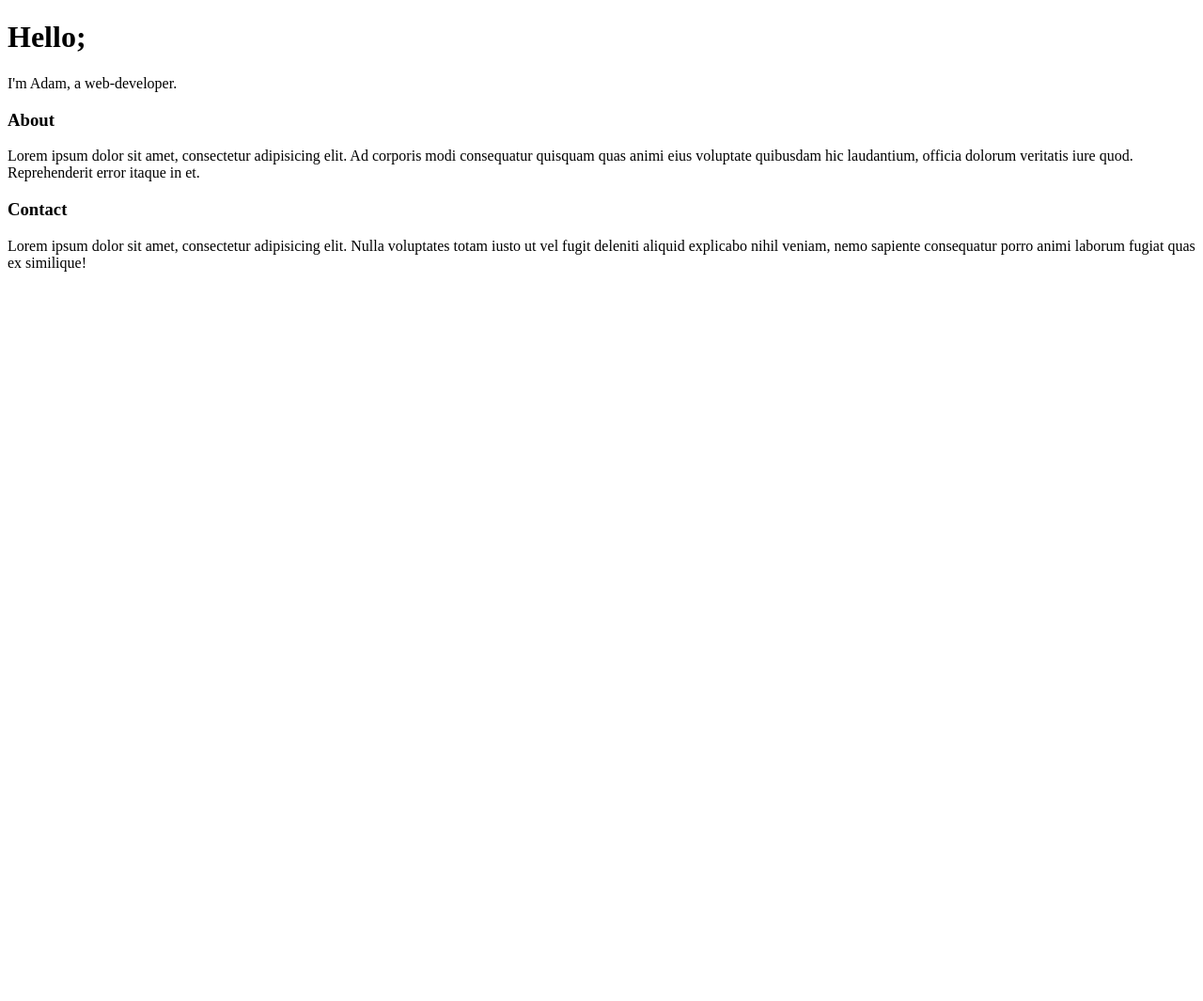
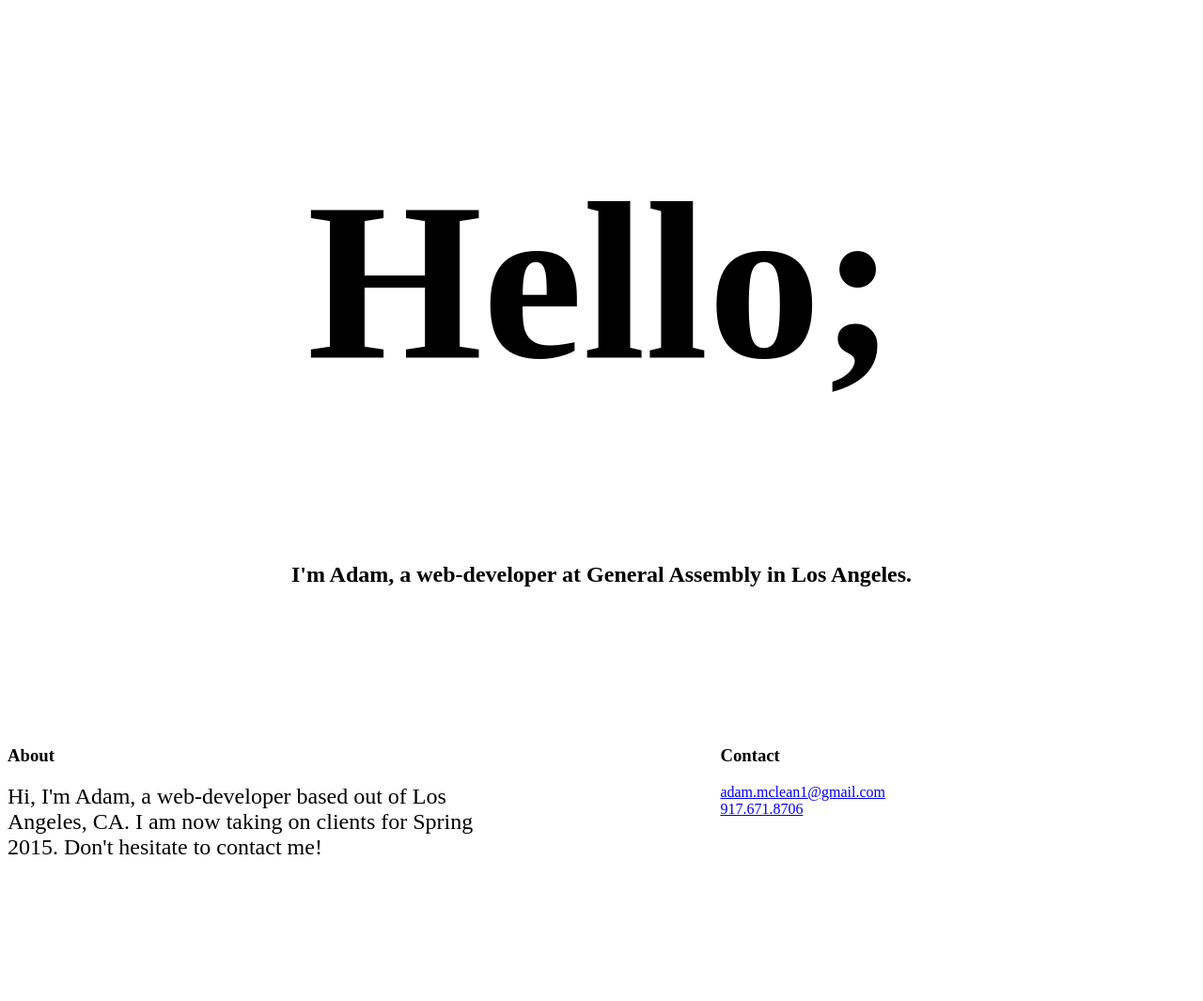
Before and after one commit to adammclean/ga-interview, a plain HTML site: page index.html in a window 1280 px wide. Shown: the whole page at 94% size. Before the commit the page ends 800 px from the top, so only its background shows below. Drawn offline with Linux system fonts and the light colour scheme.

Commit message:
skeleton part 2 done

```diff
--- a/css/style.css
+++ b/css/style.css
@@ -0,0 +1,54 @@
+/***********************
+Jumbotron
+***********************/
+
+#jumbotron {
+	text-align: center;
+	padding: 0px auto;
+	margin: 0;
+	font-weight: bold;
+}
+
+h1 {
+	font-size: 15em;
+}
+
+p {
+	font-size: 1.5em;
+	margin: 0 0 150px 0;
+	padding: 0;
+}
+
+
+
+/***********************
+About
+***********************/
+
+#about {
+	float: left;
+	clear: all;
+	width: 40%;
+	margin: 0;
+	padding: 0;
+}
+
+
+
+/***********************
+Contact
+***********************/
+
+#contact {
+	float: right;
+	clear: all;
+	width: 40%;
+	margin: 0;
+	padding: 0;
+}
+
+#contact-info {
+	list-style: none;
+	padding: 0;
+	margin: 0;
+}
--- a/index.html
+++ b/index.html
@@ -1,27 +1,31 @@
 <!DOCTYPE html>
 <html>
 <head>
-	<title>Adam McLean About</title>
+	<title>Adam McLean</title>
+	<link rel="stylesheet" href="css/style.css">
 </head>
 <body>
-	<div id = "jumobotron">
+
+	<div id ="jumbotron">
 		<h1>Hello;</h1>
-			<p>I'm Adam, a web-developer.</p>
+			<p>I'm Adam, a web-developer at General Assembly in Los Angeles.</p>
 	</div>
 
-	<div id = "img">
+	<div id ="img">
 		<!--add img src here-->
 	</div>
-	<div id= "about">
+	<div id="about">
 		<h3>About</h3>
-			<p>Lorem ipsum dolor sit amet, consectetur adipisicing elit. Ad corporis modi consequatur quisquam quas animi eius voluptate quibusdam hic laudantium, officia dolorum veritatis iure quod. Reprehenderit error itaque in et.</p>
-
+			<p> Hi, I'm Adam, a web-developer based out of Los Angeles, CA. I am now taking on clients for Spring 2015. Don't hesitate to contact me!</p>
 
 	</div>
 
 	<div id="contact">
 		<h3>Contact</h3>
-			<p>Lorem ipsum dolor sit amet, consectetur adipisicing elit. Nulla voluptates totam iusto ut vel fugit deleniti aliquid explicabo nihil veniam, nemo sapiente consequatur porro animi laborum fugiat quas ex similique!</p>
+			<ul id="contact-info">
+				<li class="mail"><a href="mailto: adam.mclean1@gmail.com">adam.mclean1@gmail.com</a></li>
+				<li class="phone"><a href="tell: 917-671-8706">917.671.8706</li>
+			</ul>
 	</div>
 
 
```
Also changed, not shown: 2 other files.
